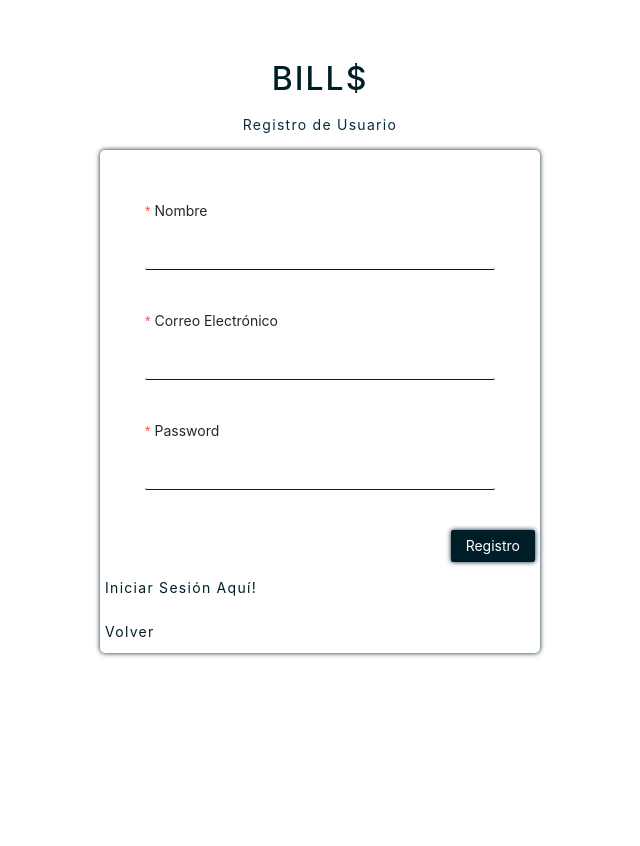
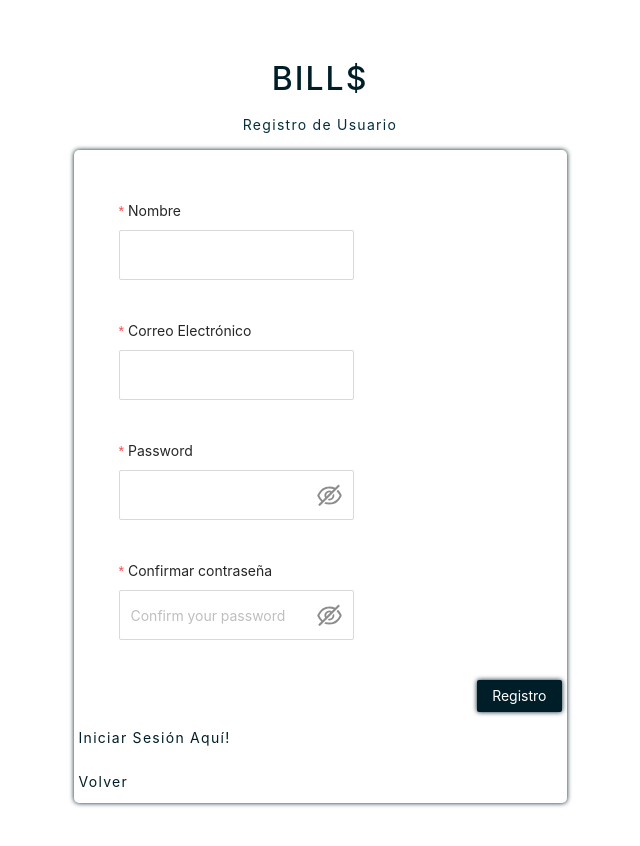
Before and after one commit to LauraOtz/Bills-frontend, a React (Create React App) app: page /register in a window 1280 px wide. Shown: the top 846 px of the page, without its empty margins (320-960 px from the left). Built offline with nearby package versions, Linux system fonts and the light colour scheme; the HTML template or start-up script is replaced by a standard one; a web font is replaced by a local one.

Commit message:
validacion registro en proceso

```diff
--- a/src/pages/register/Register.jsx
+++ b/src/pages/register/Register.jsx
@@ -1,7 +1,7 @@
 import { Button, Form, Input, message } from "antd";
 import FormItem from "antd/lib/form/FormItem";
 import axios from "axios";
-import React, { useEffect } from "react";
+import React from "react";
 import { useDispatch } from "react-redux";
 import { Link, useNavigate } from "react-router-dom";
 
@@ -14,7 +14,7 @@ const Register = () => {
       dispatch({
         type: "SHOW_LOADING",
       });
-      await axios.post("/api/users/register", value);
+      await axios.post("/api/usuarios", value);
       message.success("Registro Exitoso!");
       navigate("/login");
       dispatch({
@@ -29,20 +29,18 @@ const Register = () => {
     }
   };
 
-  useEffect(() => {
-    if (localStorage.getItem("auth")) {
-      localStorage.getItem("auth");
-      navigate("/");
-    }
-  }, [navigate]);
-
   return (
     <div className="formRegistro">
       <div className="form">
         <h2>BILL$</h2>
         <p>Registro de Usuario</p>
         <div className="form-group">
-          <Form layout="vertical" onFinish={handlerSubmit}>
+          <Form
+            layout="vertical"
+            onFinish={handlerSubmit}
+            labelCol={{ span: 10 }}
+            wrapperCol={{ span: 14 }}
+          >
             <FormItem
               name="name"
               label="Nombre"
@@ -57,6 +55,7 @@ const Register = () => {
                   message: "El nombre no debe contener más de 20 caracteres",
                 },
               ]}
+              hasFeedback
             >
               <Input />
             </FormItem>
@@ -70,14 +69,17 @@ const Register = () => {
 
                   message: "Introduzca su correo electrónico",
                 },
+                { type: "email", message: "Introduzca un correo válido" },
                 {
                   max: 60,
                   message: "El correo no debe contener más de 60 caracteres",
                 },
               ]}
+              hasFeedback
             >
-              <Input type="email" />
+              <Input />
             </FormItem>
+
             <FormItem
               name="password"
               label="Password"
@@ -92,10 +94,45 @@ const Register = () => {
                   message:
                     "El contraseña no debe contener más de 20 caracteres",
                 },
+                {
+                  min: 6,
+                  message: "La contraseña debe contener al menos 6 caracteres.",
+                },
+                {
+                  validator: (_, value) =>
+                    value && value.includes("A")
+                      ? Promise.resolve()
+                      : Promise.reject("Contraseña inválida"),
+                },
               ]}
+              hasFeedback
             >
-              <Input type="password" />
+              <Input.Password />
             </FormItem>
+
+            <FormItem
+              name="confirmPassword"
+              label="Confirmar contraseña"
+              dependencies={["password"]}
+              rules={[
+                {
+                  required: true,
+                  message: "Vuelva a introducir la contraseña.",
+                },
+                ({ getFieldValue }) => ({
+                  validator(_, value) {
+                    if (!value || getFieldValue("password") === value) {
+                      return Promise.resolve();
+                    }
+                    return Promise.reject("Las contraseñas no coinciden.");
+                  },
+                }),
+              ]}
+              hasFeedback
+            >
+              <Input.Password placeholder="Confirm your password" />
+            </FormItem>
+
             <div className="form-btn-add">
               <Button htmlType="submit" className="add-new">
                 Registro
```
